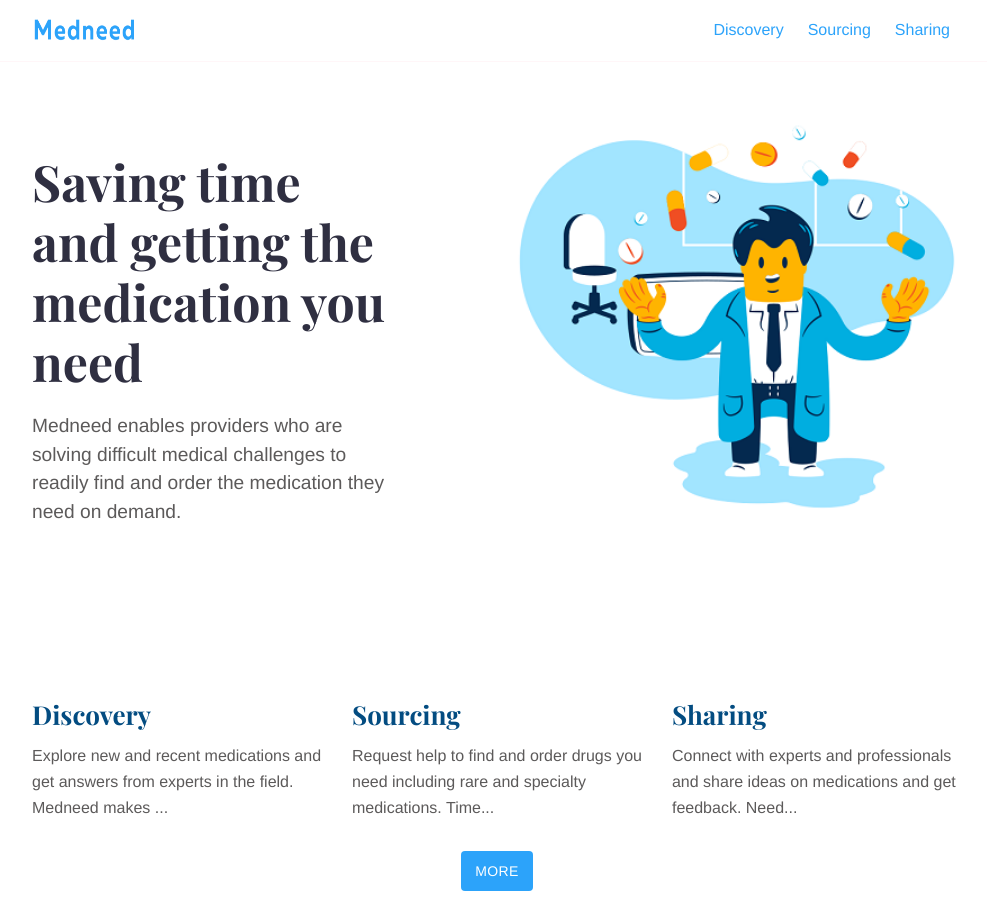
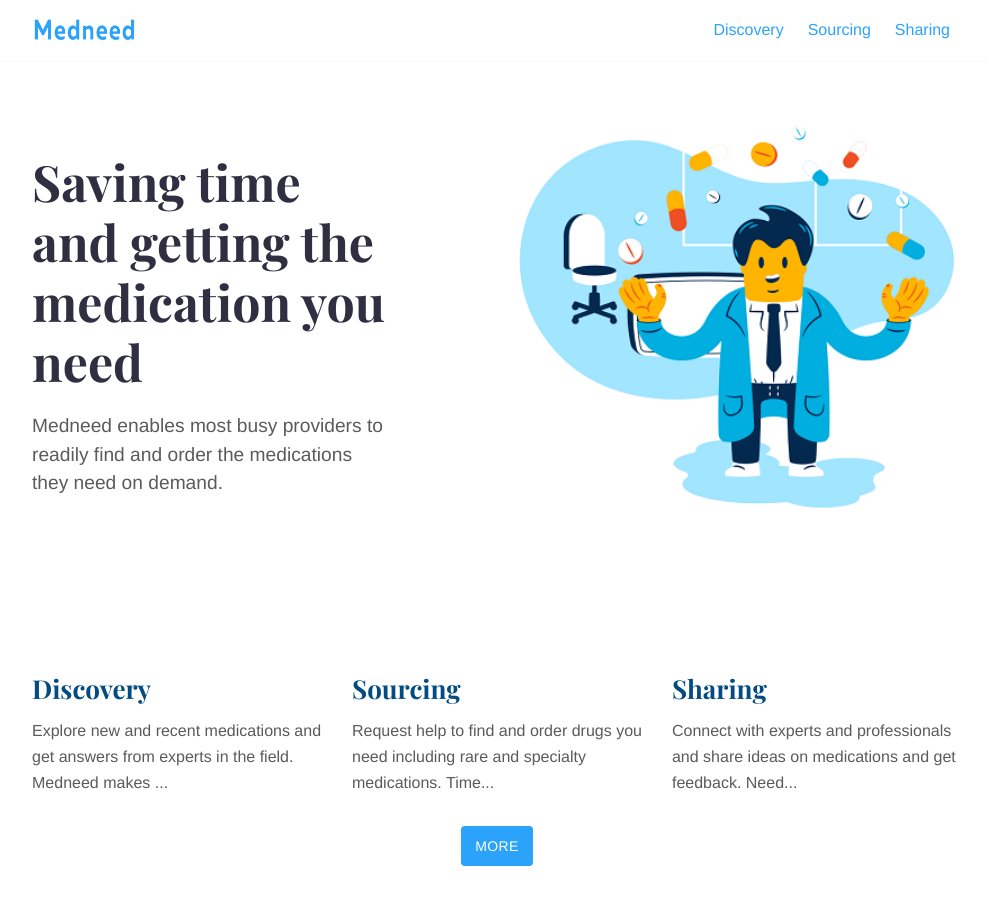
Before and after one commit to Iraneus/betamedneed, a Jekyll site: the page built from index.md, in a window 1280 px wide and 900 px high. Shown: the whole window, without its empty margins (143-1130 px from the left). Built offline with Jekyll 4.4.1, drawn with Linux system fonts in a browser that asks for light colours.

Commit message:
edit index

```diff
--- a/index.md
+++ b/index.md
@@ -10,4 +10,4 @@
 
 # Saving time and getting the medication you need
 
-Medneed enables providers who are solving difficult medical challenges to readily find and order the medication they need on demand.
+Medneed enables most busy providers to readily find and order the medications they need on demand.
```
